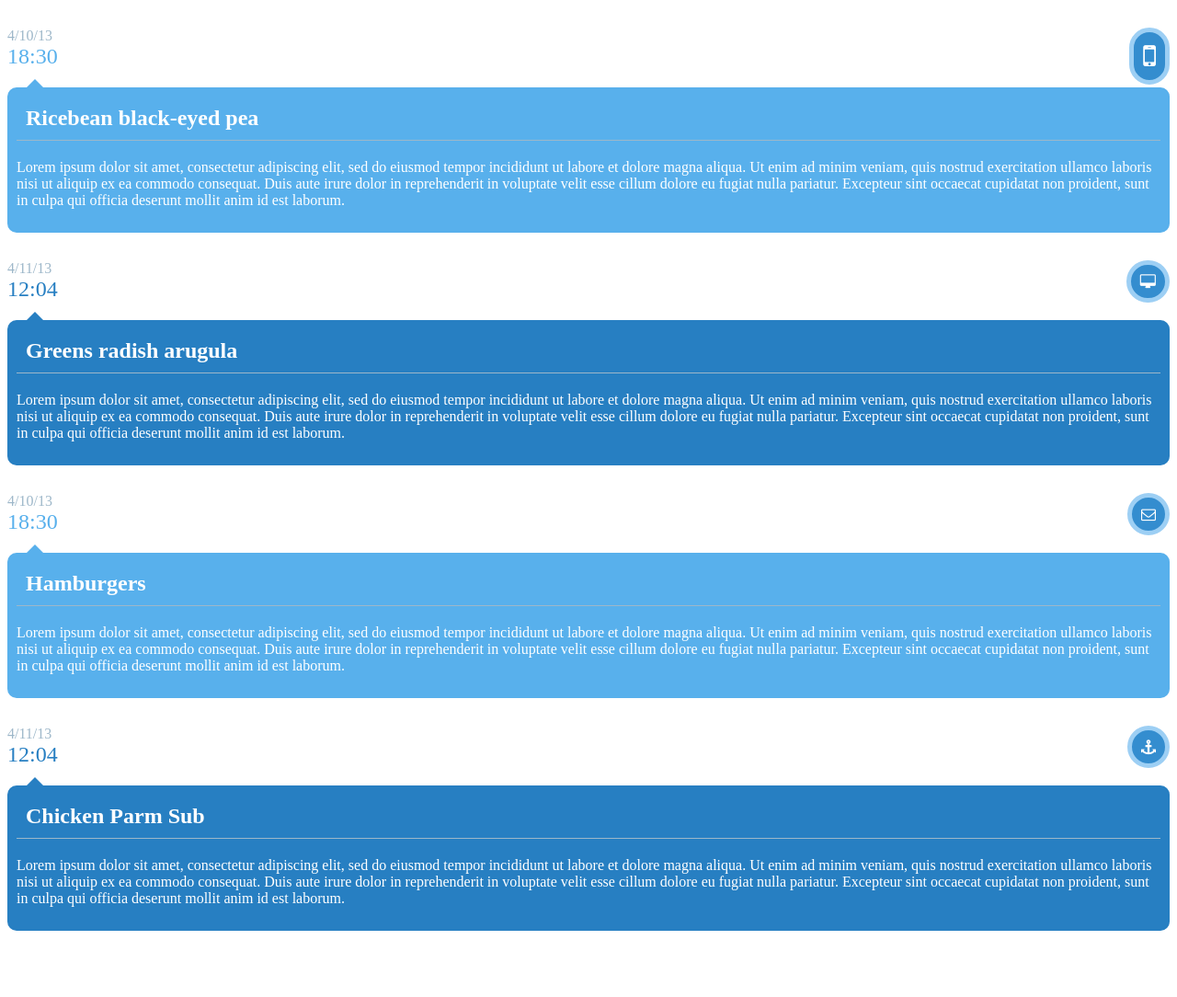
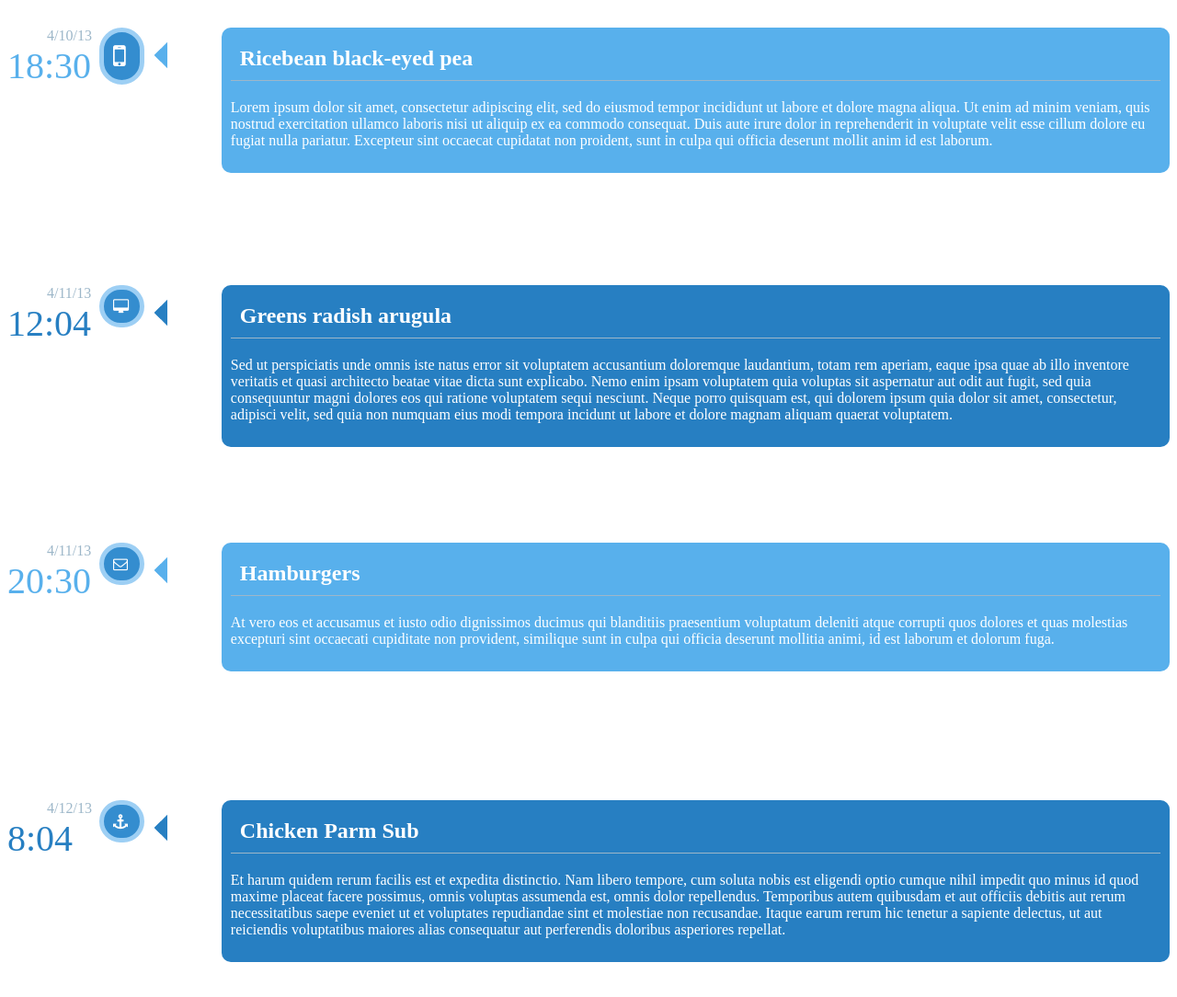
Before and after one commit to eddanieles/RWD-Timeline, a plain HTML site: page index.html in a window 1280 px wide. Shown: the whole page at 92% size. Before the commit the page ends 1042 px from the top, so only its background shows below. Drawn offline with Linux system fonts and the light colour scheme.

Commit message:
updated tablet

```diff
--- a/index.html
+++ b/index.html
@@ -35,50 +35,54 @@
       <article class="headingArticle odd">
         <h2 class="headline">Greens radish arugula</h2>
         <p class="text_even">
-          Lorem ipsum dolor sit amet, consectetur adipiscing elit, sed do eiusmod
-          tempor incididunt ut labore et dolore magna aliqua. Ut enim ad minim veniam,
-          quis nostrud exercitation ullamco laboris nisi ut aliquip ex ea commodo consequat.
-          Duis aute irure dolor in reprehenderit in voluptate velit esse cillum dolore
-          eu fugiat nulla pariatur. Excepteur sint occaecat cupidatat non proident,
-          sunt in culpa qui officia deserunt mollit anim id est laborum.
+          Sed ut perspiciatis unde omnis iste natus error sit voluptatem accusantium
+          doloremque laudantium, totam rem aperiam, eaque ipsa quae ab illo inventore
+          veritatis et quasi architecto beatae vitae dicta sunt explicabo. Nemo enim
+           ipsam voluptatem quia voluptas sit aspernatur aut odit aut fugit, sed
+           quia consequuntur magni dolores eos qui ratione voluptatem sequi
+           nesciunt. Neque porro quisquam est, qui dolorem ipsum quia dolor sit
+           amet, consectetur, adipisci velit, sed quia non numquam eius modi
+           tempora incidunt ut labore et dolore magnam aliquam quaerat voluptatem.
         </p>
       </article>
     </section>
 
     <section class="even">
 
-      <p class="date">4/10/13</p>
-      <p class="time even">18:30</p>
+      <p class="date">4/11/13</p>
+      <p class="time even">20:30</p>
       <i class="fa fa-envelope-o" aria-hidden="true"></i>
       <div class="arrow even"></div>
       <article class="headingArticle even">
         <h2 class="headline">Hamburgers</h2>
         <p class="text_even">
-          Lorem ipsum dolor sit amet, consectetur adipiscing elit, sed do eiusmod
-          tempor incididunt ut labore et dolore magna aliqua. Ut enim ad minim veniam,
-          quis nostrud exercitation ullamco laboris nisi ut aliquip ex ea commodo consequat.
-          Duis aute irure dolor in reprehenderit in voluptate velit esse cillum dolore
-          eu fugiat nulla pariatur. Excepteur sint occaecat cupidatat non proident,
-          sunt in culpa qui officia deserunt mollit anim id est laborum.
+          At vero eos et accusamus et iusto odio dignissimos ducimus qui
+          blanditiis praesentium voluptatum deleniti atque corrupti quos dolores
+           et quas molestias excepturi sint occaecati cupiditate non provident,
+           similique sunt in culpa qui officia deserunt mollitia animi, id est
+           laborum et dolorum fuga.
         </p>
       </article>
     </section>
 
     <section class="odd">
 
-      <p class="date">4/11/13</p>
-      <p class="time odd">12:04</p>
+      <p class="date">4/12/13</p>
+      <p class="time odd">8:04</p>
       <i class="fa fa-anchor" aria-hidden="true"></i>
       <div class="arrow odd"></div>
       <article class="headingArticle odd">
         <h2 class="headline">Chicken Parm Sub</h2>
         <p class="text_even">
-          Lorem ipsum dolor sit amet, consectetur adipiscing elit, sed do eiusmod
-          tempor incididunt ut labore et dolore magna aliqua. Ut enim ad minim veniam,
-          quis nostrud exercitation ullamco laboris nisi ut aliquip ex ea commodo consequat.
-          Duis aute irure dolor in reprehenderit in voluptate velit esse cillum dolore
-          eu fugiat nulla pariatur. Excepteur sint occaecat cupidatat non proident,
-          sunt in culpa qui officia deserunt mollit anim id est laborum.
+          Et harum quidem rerum facilis est et expedita distinctio. Nam libero
+          tempore, cum soluta nobis est eligendi optio cumque nihil impedit quo
+           minus id quod maxime placeat facere possimus, omnis voluptas
+           assumenda est, omnis dolor repellendus. Temporibus autem quibusdam
+           et aut officiis debitis aut rerum necessitatibus saepe eveniet ut et
+           voluptates repudiandae sint et molestiae non recusandae. Itaque
+           earum rerum hic tenetur a sapiente delectus, ut aut reiciendis
+           voluptatibus maiores alias consequatur aut perferendis doloribus
+           asperiores repellat.
         </p>
       </article>
     </section>
--- a/styles.css
+++ b/styles.css
@@ -72,3 +72,53 @@ section {
   padding: 10px;
   border-bottom: 1px solid #9DB7C9;
 }
+
+@media screen and (min-width: 750px) {
+
+  .fa {
+    float: left;
+    left: 100px;
+    width: 1.5%;
+  }
+
+  .headingArticle {
+    width: 80%;
+    right: 0px;
+    position: absolute;
+    top: 0px;
+    margin-top: 0px;
+  }
+
+  section {
+    height: 250px;
+  }
+
+  .date {
+    position: absolute;
+    left: 43px;
+  }
+
+  .time {
+    font-size: 250%;
+    position: absolute;
+    top: 18px;
+  }
+
+  .arrow {
+    position: absolute;
+    left: 164px;
+    top: 20px;
+    border-top: 10px solid transparent;
+    border-bottom: 10px solid transparent;
+    transform: rotate(45deg);
+  }
+
+  .arrow.even {
+    border-left: 10px solid #58B0EC;
+  }
+
+  .arrow.odd {
+    border-left: 10px solid #277FC2;
+  }
+
+}/* end of @media screen tablet */
```
